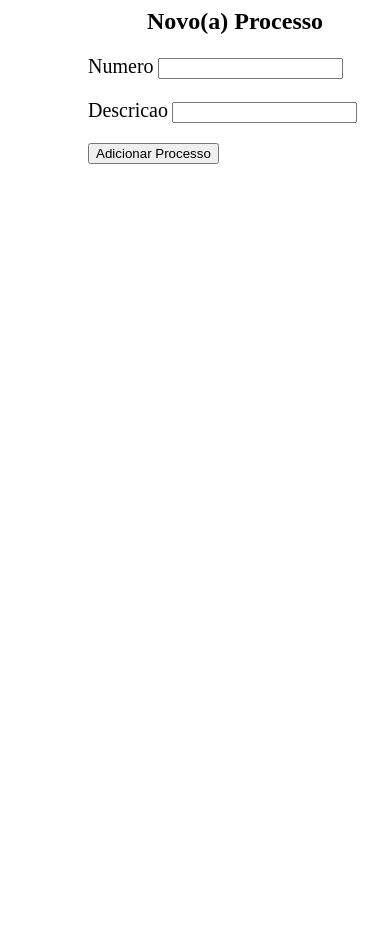
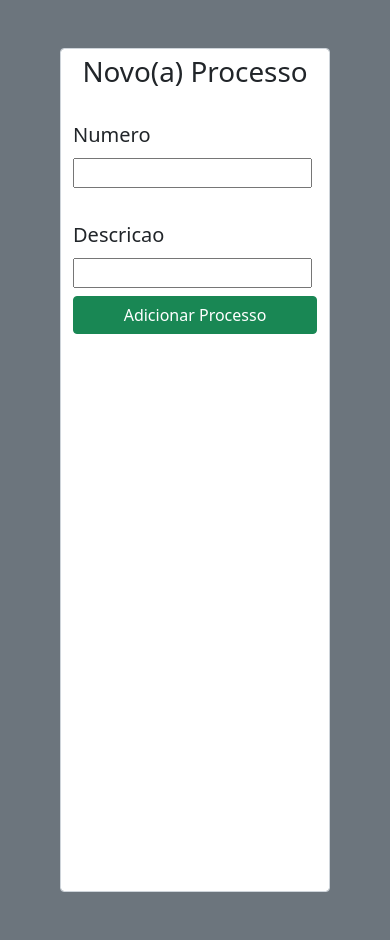
Before and after one commit to jefftdb/Processos, a Django app: page /processo/novo_processo in a window 390 px wide. Before the commit the page ends 164 px from the top, so only its background shows below. Run offline with Django 5.2, Linux system fonts and the light colour scheme.

Commit message:
primeiro commit

```diff
--- a/funcionario/urls.py
+++ b/funcionario/urls.py
@@ -4,12 +4,9 @@ from . import views
 app_name = 'Funcionario'
 
 urlpatterns = [
-    path('novo_funcionario', views.novo_funcionario, name="novo_funcionario"),
+    path('novo_funcionario/', views.novo_funcionario, name="novo_funcionario"),
     path('exibir_funcionario/<int:id>/', views.exibir_funcionario,name = "exibir_funcionario"),
     path('deletar_funcionario/<int:id>', views.deletar_funcionario,name = "deletar_funcionario"),
     path('alterar_funcionario/<int:id>', views.alterar_funcionario,name = "alterar_funcionario"),
-    path('todos_funcionarios/', views.todos_funcionarios,name = "todos_funcionarios")
-
-
-
+    path('todos_funcionarios/', views.todos_funcionarios,name = "todos_funcionarios"),
 ]
--- a/processo/views.py
+++ b/processo/views.py
@@ -25,7 +25,7 @@ def exibir_processo(request,id):
 def deletar_processo(request, id):
     processo = Processo.objects.get(id=id)
     titulo = processo.nome
-    funcionario.delete()
+    processo.delete()
     return render(request, 'exibir.html', {'mensagem': 'Processo ' + titulo + ' deletado com sucesso!' })
 
 def alterar_processo(request,id):
--- a/templates/adicionar.html
+++ b/templates/adicionar.html
@@ -1,21 +1,23 @@
 <!DOCTYPE html5>
-<html lang="en">
+<html lang="pt-br">
     <head>
         <meta charset="UTF-8">
         <meta name="viewport" content="width=device-width, initial-scale=1.0">
         <title>Novo(a) {{titulo}}</title>
+        <link href="https://cdn.jsdelivr.net/npm/bootstrap@5.0.2/dist/css/bootstrap.min.css" rel="stylesheet" integrity="sha384-EVSTQN3/azprG1Anm3QDgpJLIm9Nao0Yz1ztcQTwFspd3yD65VohhpuuCOmLASjC" crossorigin="anonymous">
     </head>
     <body>
         {% block content %}
-<div class="main-content main-content-detail container">
-    <section class="form-control" style="margin-left: 5em">
+        <div class="bg-secondary">
+            <div class="main-content main-content-detail container d-flex justify-content-center">
+                <section class="form-control min-vh-100 my-5 ms-5 me-5 col-sm-2 col-form-label">
                     <form method="POST" enctype="multipart/form-data">
-            <h1 style="text-align: center;">Novo(a) {{titulo}}</h1>
-            <div class="row">
+                        <h1 class="d-flex justify-content-center">Novo(a) {{titulo}}</h1>
+                        <div>
                             {% csrf_token %}
                             {% for field in form.visible_fields %}
-                    <div class="col-12 col-lg-12" style="margin-bottom: 20px;">
-                        <label for="{{ field.id_for_label }}" style="color: #000000; font-size: 20px; margin-bottom: 10px;">{{field.label}}</label>
+                                <div class="my-2">
+                                    <label for="{{ field.id_for_label }}" class="text-dark fs-5 mb-2 my-4">{{field.label}}</label>
                                     {{ field }}
                                 </div>
                             {% endfor %}
@@ -26,6 +28,7 @@
                     </form>
                 </section>
             </div>
+        </div>
         {% endblock content %}
     </body>
 </html>
```
Also changed, not shown: templates/index.html (+5 -2 lines). Lines whose indentation alone changed are shown as unchanged.
